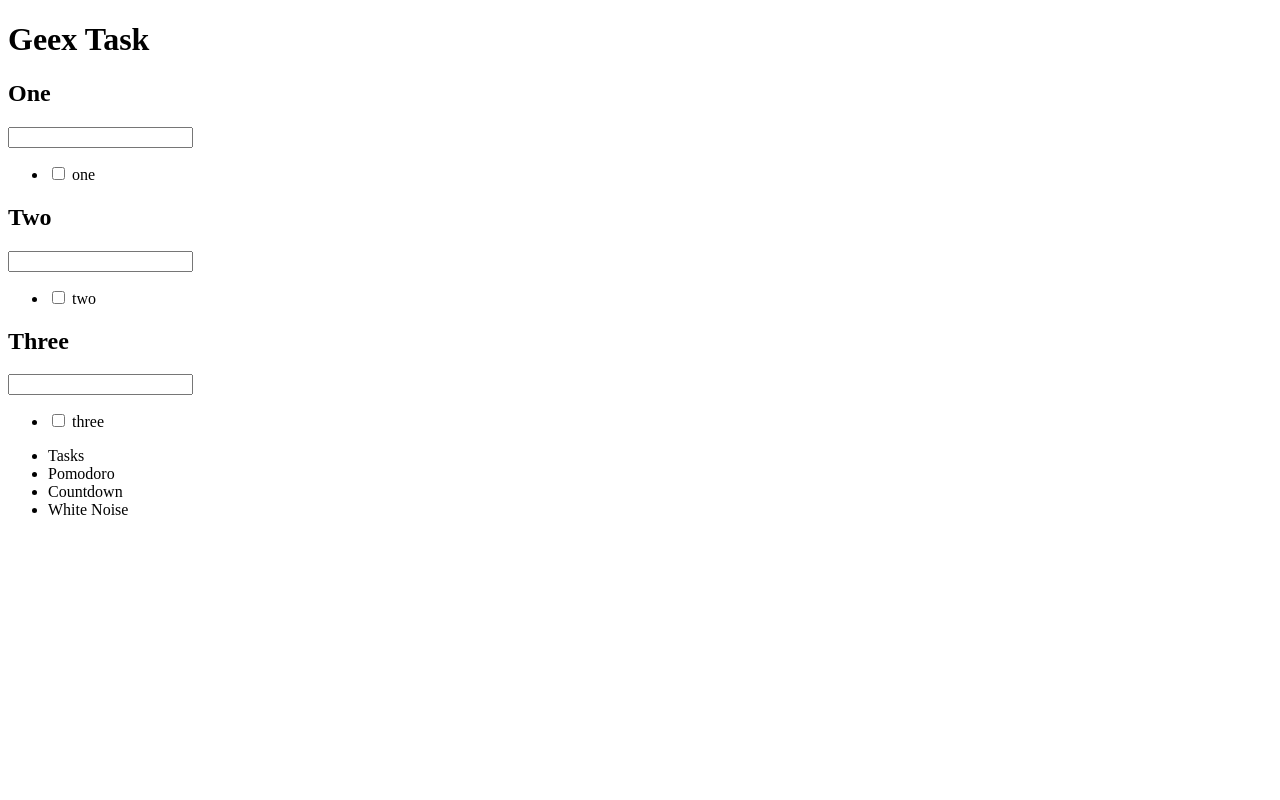
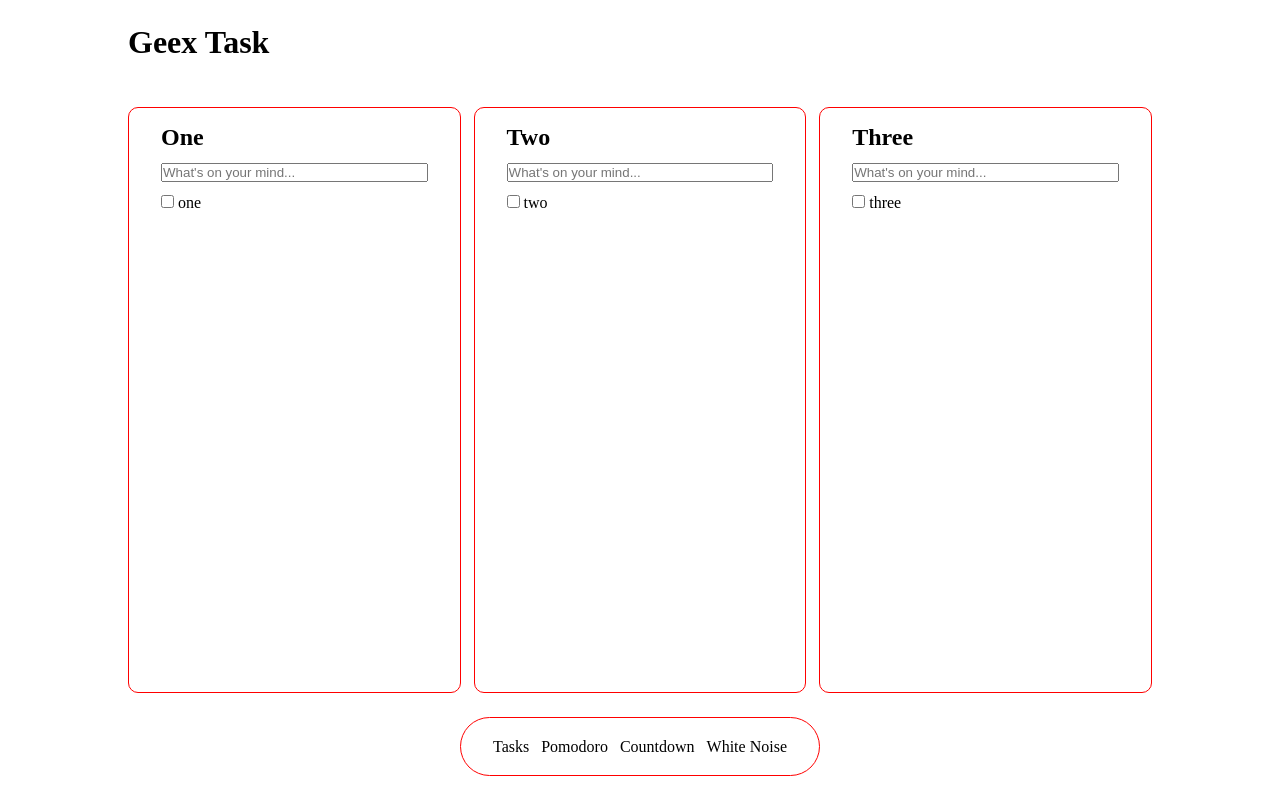
Before and after one commit to mrgeex/geextask, a plain HTML site: page index.html in a window 1280 px wide. Drawn offline with Linux system fonts and the light colour scheme.

Commit message:
initial css

```diff
--- a/index.html
+++ b/index.html
@@ -1,58 +1,77 @@
 <!doctype html>
 <html lang="en">
   <head>
-    <meta charset="UTF-8">
-    <meta name="viewport"
-          content="width=device-width, user-scalable=no, initial-scale=1.0, maximum-scale=1.0, minimum-scale=1.0">
-    <meta http-equiv="X-UA-Compatible" content="ie=edge">
-    <link rel="stylesheet" href="src/style.css">
+    <meta charset="UTF-8" />
+    <meta
+      name="viewport"
+      content="width=device-width, user-scalable=no, initial-scale=1.0, maximum-scale=1.0, minimum-scale=1.0"
+    />
+    <meta http-equiv="X-UA-Compatible" content="ie=edge" />
+    <link rel="stylesheet" href="src/style.css" />
     <script type="module" src="src/controller.js"></script>
     <title>Geex Task</title>
   </head>
   <body>
-    <header>
+    <div class="container">
+      <header class="header">
         <h1 class="logo">Geex Task</h1>
       </header>
 
-    <main class="container">
-        <div class="todo__inbox">
+      <main class="flex app">
+        <div class="todo__inbox todo flex">
           <h2 class="todo__title">One</h2>
-            <input type="text" name="" id="">
+          <input
+            type="text"
+            name=""
+            id=""
+            placeholder="What's on your mind..."
+          />
           <ul>
             <li>
-                    <input type="checkbox" id="one">
+              <input type="checkbox" id="one" />
               <label for="one">one</label>
             </li>
           </ul>
         </div>
-        <div class="todo__routines">
+        <div class="todo__routines todo flex">
           <h2 class="todo__title">Two</h2>
-            <input type="text" name="" id="">
+          <input
+            type="text"
+            name=""
+            id=""
+            placeholder="What's on your mind..."
+          />
           <ul>
             <li>
-                    <input type="checkbox" id="two">
+              <input type="checkbox" id="two" />
               <label for="two">two</label>
             </li>
           </ul>
         </div>
-        <div class="todo__goals">
+        <div class="todo__goals todo flex">
           <h2 class="todo__title">Three</h2>
-            <input type="text" name="" id="">
+          <input
+            type="text"
+            name=""
+            id=""
+            placeholder="What's on your mind..."
+          />
           <ul>
             <li>
-                    <input type="checkbox" id="three">
+              <input type="checkbox" id="three" />
               <label for="three">three</label>
             </li>
           </ul>
         </div>
       </main>
-    <nav class="nav">
-        <ul>
-            <li>Tasks</li>
-            <li>Pomodoro</li>
-            <li>Countdown</li>
-            <li>White Noise</li>
+      <nav class="nav flex">
+        <ul class="flex">
+          <li><a href="">Tasks</a></li>
+          <li><a href="">Pomodoro</a></li>
+          <li><a href="">Countdown</a></li>
+          <li><a href="">White Noise</a></li>
         </ul>
       </nav>
+    </div>
   </body>
 </html>
--- a/src/style.css
+++ b/src/style.css
@@ -0,0 +1,87 @@
+* {
+  margin: 0;
+  padding: 0;
+  box-sizing: border-box;
+}
+
+ul {
+  list-style: none;
+}
+
+.flex {
+  display: flex;
+  align-items: center;
+  justify-content: center;
+}
+
+.container {
+  display: grid;
+  gap: 24px;
+  grid-template-rows: 1fr 10fr 1fr;
+  margin: 0 auto;
+  padding: 24px 0;
+  width: 80vw;
+  height: 100vh;
+}
+
+.hidden {
+  display: none;
+}
+
+.header {
+  align-self: flex-start;
+}
+
+.logo,
+.todo__title {
+  cursor: default;
+}
+
+.app {
+  justify-content: space-between;
+  width: 100%;
+}
+
+.todo {
+  border: 1px solid red;
+  border-radius: 10px;
+
+  flex-flow: column;
+  align-items: flex-start;
+  justify-content: flex-start;
+  gap: 12px;
+  width: 32.5%;
+  height: 100%;
+  padding: 16px 32px;
+}
+
+.todo input[type="text"] {
+  width: 100%;
+}
+
+.todo__inbox {
+}
+
+.todo__routines {
+}
+
+.todo__goals {
+}
+
+.nav {
+  border: 1px solid red;
+  width: max-content;
+  margin: 0 auto;
+  padding: 0 32px;
+
+  border-radius: 50px;
+}
+
+.nav ul {
+  gap: 12px;
+}
+
+.nav ul a {
+  text-decoration: none;
+  color: inherit;
+}
```
Also changed, not shown: 1 other file. Lines whose indentation alone changed are shown as unchanged.
